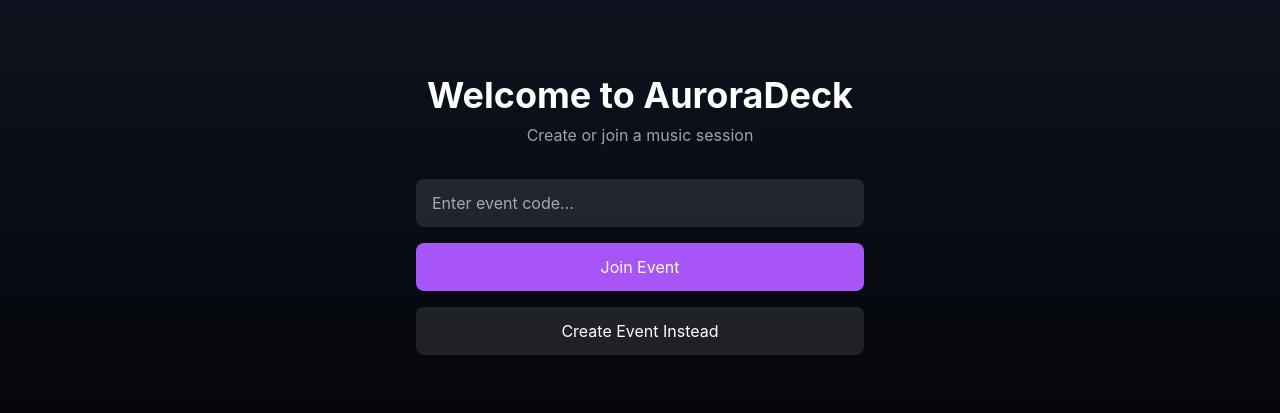
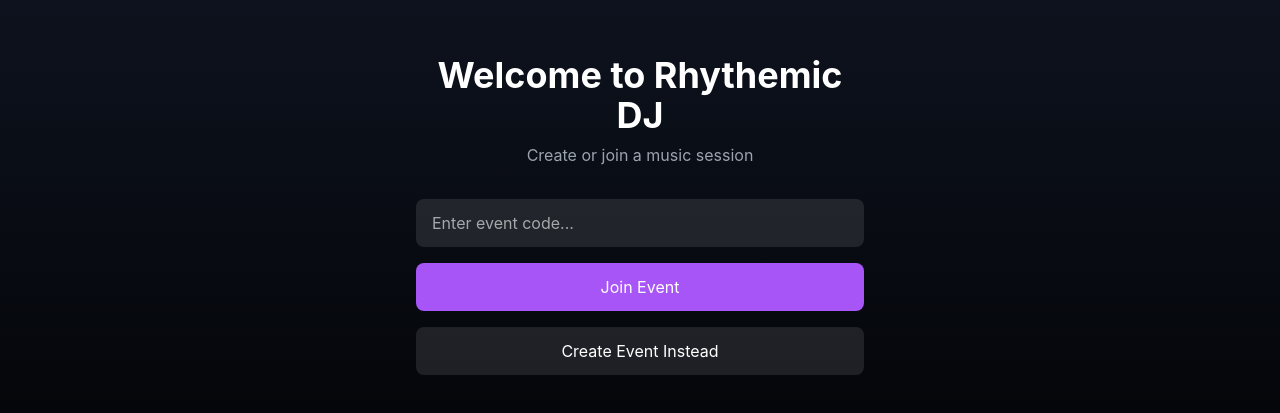
Before and after one commit to ChittoorHarish/MusicPlayer, a React (Create React App) app: page / in a window 1280 px wide. Shown: the part 185-598 px from the top of the page. Built offline with nearby package versions, Linux system fonts and the light colour scheme; no server answers; the HTML template or start-up script is replaced by a standard one.

Commit message:
demo code without refactoring and queue solution

```diff
--- a/src/components/CreateOrJoinEvent.jsx
+++ b/src/components/CreateOrJoinEvent.jsx
@@ -91,7 +91,7 @@
       <div className="max-w-md w-full mx-auto space-y-6">
         {/* Header */}
         <div className="text-center mb-8">
-          <h1 className="text-4xl font-bold text-white mb-2">Welcome to AuroraDeck</h1>
+          <h1 className="text-4xl font-bold text-white mb-2">Welcome to Rhythemic DJ</h1>
           <p className="text-gray-400">Create or join a music session</p>
         </div>
 
```
